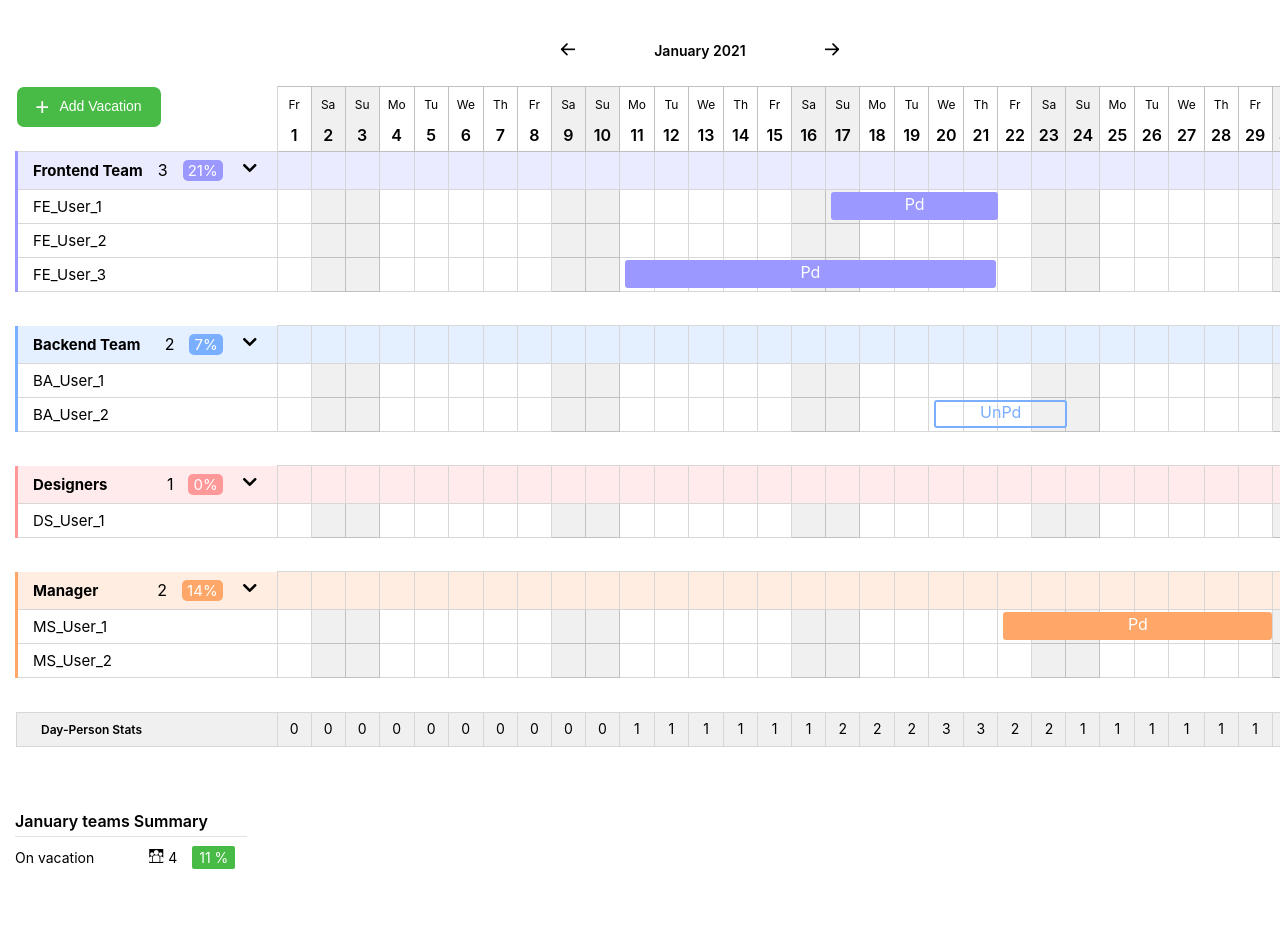
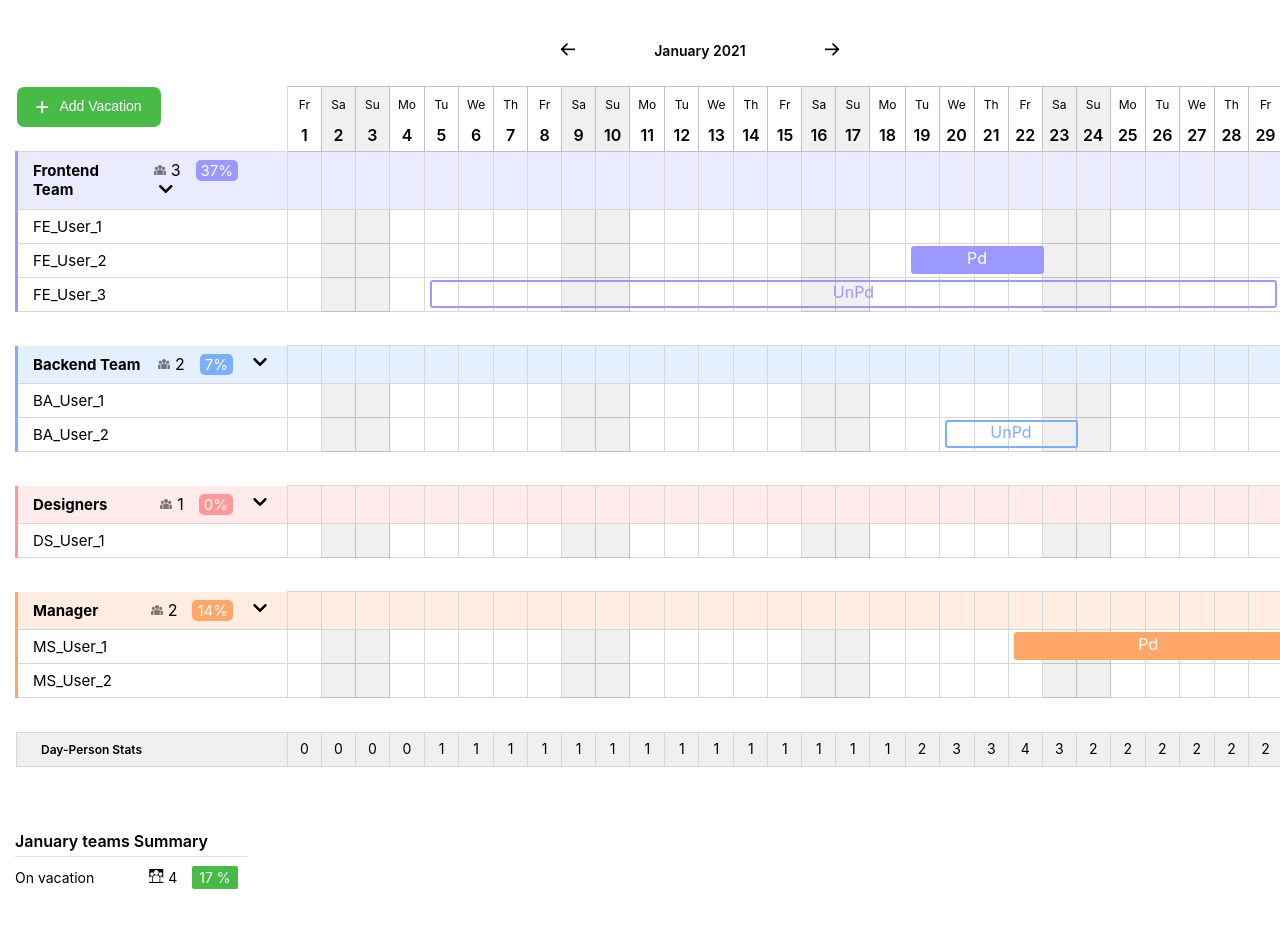
Before and after one commit to LesnovArt/calendarWithReact, a React (Create React App) app: page / in a window 1280 px wide. Shown: the top 928 px of the page. Built offline with nearby package versions, Linux system fonts and the light colour scheme; data requests are answered from the project's data file.

Commit message:
change on percent, delete arr vacations in db

```diff
--- a/db.json
+++ b/db.json
@@ -3,50 +3,42 @@
     {
       "id": 1,
       "name": "FE_User_1",
-      "realm": "Frontend Team",
-      "vacation": []
+      "realm": "Frontend Team"
     },
     {
       "id": 2,
       "name": "FE_User_2",
-      "realm": "Frontend Team",
-      "vacation": []
+      "realm": "Frontend Team"
     },
     {
       "id": 3,
       "name": "FE_User_3",
-      "realm": "Frontend Team",
-      "vacation": []
+      "realm": "Frontend Team"
     },
     {
       "id": 4,
       "name": "BA_User_1",
-      "realm": "Backend Team",
-      "vacation": []
+      "realm": "Backend Team"
     },
     {
       "id": 5,
       "name": "BA_User_2",
-      "realm": "Backend Team",
-      "vacation": []
+      "realm": "Backend Team"
     },
     {
       "id": 6,
       "name": "DS_User_1",
-      "realm": "Designers",
-      "vacation": []
+      "realm": "Designers"
     },
     {
       "id": 7,
       "name": "MS_User_1",
-      "realm": "Manager",
-      "vacation": []
+      "realm": "Manager"
     },
     {
       "id": 8,
       "name": "MS_User_2",
-      "realm": "Manager",
-      "vacation": []
+      "realm": "Manager"
     }
   ],
   "vacations": [
@@ -142,25 +134,25 @@
       "type": "UnPd"
     },
     {
-      "id": 1610802775706,
-      "startDate": "17.01.2021",
-      "endDate": "21.01.2021",
-      "userId": 1,
-      "type": "Pd"
-    },
-    {
-      "id": 1610802880490,
-      "startDate": "11.01.2021",
-      "endDate": "21.01.2021",
-      "userId": 3,
-      "type": "Pd"
-    },
-    {
       "id": 1610890244533,
       "startDate": "22.01.2021",
       "endDate": "29.01.2021",
       "userId": 7,
       "type": "Pd"
+    },
+    {
+      "id": 1610925982476,
+      "startDate": "05.01.2021",
+      "endDate": "29.01.2021",
+      "userId": 3,
+      "type": "UnPd"
+    },
+    {
+      "id": 1610926303891,
+      "startDate": "19.01.2021",
+      "endDate": "22.01.2021",
+      "userId": 2,
+      "type": "Pd"
     }
   ]
 }
--- a/src/components/tableBody/tableBody.js
+++ b/src/components/tableBody/tableBody.js
@@ -5,8 +5,12 @@ import TeamBody from "../teamBody/teamBody";
 import PropTypes from "prop-types";
 
 function TableBody (props) {
+    let color;
+    const [isHide, setToggleDepartment] = useState(false);
+    const [percent, setPercent] = useState(0);
+    let arrCount = [];
+    let result = percent;
 
-    let color;
     (function departmentColor (){
         switch (props.department) {
         case 'Frontend Team':
@@ -30,16 +34,11 @@ function TableBody (props) {
         }
     })()
 
-    const [isHide, setToggleDepartment] = useState(false)
-    const [procent, setProcent] = useState(0)
-
     function toggleDepartment (){
         setToggleDepartment (prevCount => !prevCount)
     }
 
-    let arrCount = []
-    let result = procent;
-    function getProcent(count, realm) {
+    function getPercent(count, realm) {
         arrCount.push({
             count: count,
             realm: realm
@@ -48,8 +47,9 @@ function TableBody (props) {
             return current.count + sum;
           }, 0);
     }
+
     useEffect(() => {
-        setProcent(result);
+        setPercent(result);
       });
 
     return (
@@ -59,7 +59,7 @@ function TableBody (props) {
             color = {color}
             toggleDepartment = {toggleDepartment}
             arrDays={props.arrDays}
-            procent = {procent}
+            percent = {percent}
             />
             {
                 props.vacationsDepartment.members.map((member, index) =>
@@ -69,7 +69,7 @@ function TableBody (props) {
                   isHide = {isHide}
                   arrDays={props.arrDays}
                   setNewVacations = {props.setNewVacations}
-                  getProcent = {getProcent}
+                  getPercent = {getPercent}
                   dayForFooter = {props.dayForFooter}
                   usersVacationsCount = {props.usersVacationsCount}
                    />
--- a/src/components/teamBody/teamBody.js
+++ b/src/components/teamBody/teamBody.js
@@ -4,9 +4,8 @@ import axios from "axios";
 import PropTypes from "prop-types";
 
 function TeamBody(props) {
-    let arrVacationInCurrentMonth =  []
+    let arrVacationInCurrentMonth =  [];
     let arrVacationCurrentMember = props.member.vacations;
-
     const color = {
         borderLeft: '3px solid ' + props.color + ' 1)',
       };
@@ -14,6 +13,7 @@ function TeamBody(props) {
     function convertedDate(day){
         return new Date(day.split(".").reverse().join("-"))
     }
+
     function getObjVacation(id,start,end,type) {
         return {
             id: id,
@@ -123,7 +123,7 @@ function TeamBody(props) {
                     })
                 }
                     {
-                        props.getProcent(setCount(), props.member.realm)
+                        props.getPercent(setCount(), props.member.realm)
                     }
                 <td className="member_sum day">
                    <span>{setCount()}</span>
@@ -147,7 +147,7 @@ TeamBody.propTypes = {
   ).isRequired,
   color: PropTypes.string,
   dayForFooter: PropTypes.func,
-  getProcent: PropTypes.func,
+  getPercent: PropTypes.func,
   isHide: PropTypes.bool,
   members: PropTypes.arrayOf(PropTypes.shape({
     id: PropTypes.number,
@@ -169,7 +169,7 @@ TeamBody.defaultProps = {
   arrDays: [],
   color: "255, 255, 255",
   dayForFooter: () => {},
-  getProcent: () => {},
+  getPercent: () => {},
   isHide: false,
   department: 'unknown',
   members: [],
--- a/src/components/teamHead/teamHead.js
+++ b/src/components/teamHead/teamHead.js
@@ -5,7 +5,10 @@ import style from "./teamHead.module.scss";
 import PropTypes from "prop-types";
 
 function TeamHead(props) {
-    const [rotateArrow, setClass] = useState(false)
+    const [rotateArrow, setClass] = useState(false);
+    let wrapperClass = classNames(`${style.department_hideArrow}`, { 'rotateArrow': rotateArrow === true })
+    let arrWeekends = props.arrDays.filter((day)=>day.isDayOff).length;
+    let percent = Math.round((props.percent / ((props.arrDays.length-arrWeekends) * props.members.length)) * 100);
     const color = {
         borderLeft: '3px solid ' + props.color + ' 1)',
         background: props.color + ' 0.2)',
@@ -19,18 +22,14 @@ function TeamHead(props) {
        setClass(prevCount => !prevCount)
     }
 
-    let arrWeekends = props.arrDays.filter((day)=>day.isDayOff).length
-    let procent = Math.round((props.procent / ((props.arrDays.length-arrWeekends) * props.members.length)) * 100)
-
-    let wrapperClass = classNames(`${style.department_hideArrow}`, { 'rotateArrow': rotateArrow === true })
     return (
         <tr className={style.department} style={color}>
             <td className={style.department_inform}>
                 <span className={style.department_title}>{props.teamName}</span>
                 <div>
-                                    <span className={style.department_countMembersIcon}>
-                    {/* <svg width="12" height="12" viewBox="0 0 12 12" fill="none" xmlns="http://www.w3.org/2000/svg">
-                    <g opacity="0.5" clip-path="url(#clip0)">
+                    <span className={style.department_countMembersIcon}>
+                    <svg width="12" height="12" viewBox="0 0 12 12" fill="none" xmlns="http://www.w3.org/2000/svg">
+                    <g opacity="0.5" clipPath="url(#clip0)">
                         <path
                         d="M10.2676 6.40607H9.3396C9.43419 6.66505 9.48587 6.94454 9.48587 7.23585V10.7433C9.48587 10.8647 9.46473 10.9813 9.42627 11.0897H10.9605C11.5336 11.0897 11.9999 10.6235 11.9999 10.0504V8.13831C11.9999 7.18316 11.2228 6.40607 10.2676 6.40607Z"
                         fill="black" />
@@ -55,15 +54,12 @@ function TeamHead(props) {
                         <rect width="12" height="12" fill="white" transform="translate(0 0.00012207)" />
                         </clipPath>
                     </defs>
-                    </svg> */}
+                    </svg>
                 </span>
                 <span className={style.department_countMembers}>{props.members.length}</span>
-                <span className={style.department_procent} style={backgroundColor} >{procent}%</span>
+                <span className={style.department_percent} style={backgroundColor} >{percent}%</span>
                 <span className={wrapperClass} onClick = {() => clickArrow()}><i className="icon icon-chevron-down-solid"></i></span>
                 </div>
-
-
-                {/* <span><i className="icon icon-001-group"></i></span> */}
             </td>
             {props.arrDays.map((cell, i) =>
                 <td key={`team-head${props.arrDays[i].fullDate}`} className={`${style.department_day} day`}></td>)
@@ -90,7 +86,7 @@ TeamHead.propTypes = {
     name: PropTypes.string,
     realm: PropTypes.string,
   })).isRequired,
-  procent: PropTypes.number,
+  percent: PropTypes.number,
   teamName: PropTypes.string,
   toggleDepartment: PropTypes.func,
 };
@@ -99,7 +95,7 @@ TeamHead.defaultProps = {
   arrDays: [],
   color: "255, 255, 255",
   members: [],
-  procent: 0,
+  percent: 0,
   teamName: 'unknown',
   toggleDepartment: () => {},
 };
--- a/src/components/teamHead/teamHead.module.scss
+++ b/src/components/teamHead/teamHead.module.scss
@@ -15,8 +15,9 @@
   &_countMembersIcon{
     display: inline-block;
     margin-left: 15px;
+    margin-right: 5px;
   }
-  &_procent {
+  &_percent {
     display: inline-block;
     margin-left: 15px;
     padding: 1px 5px;
```
